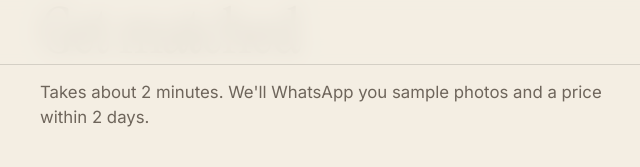
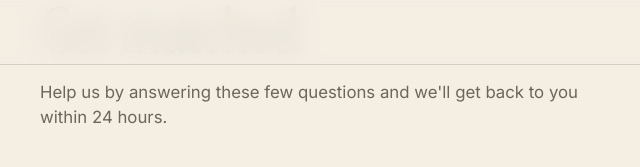
Before and after one commit to konvoclub/konvoclub.github.io, a plain HTML site: page match.html in a window 1280 px wide. Shown: the top 167 px of the page, 312-952 px from the left. Drawn offline with Linux system fonts and the light colour scheme.

Commit message:
Fix signup page scroll and update grad intro

```diff
--- a/match.html
+++ b/match.html
@@ -22,7 +22,7 @@
 
   <main class="wrap form-wrap">
     <h1 class="form-title">Get matched</h1>
-    <p class="form-intro">Takes about 2 minutes. We'll WhatsApp you sample photos and a price within 2 days.</p>
+    <p class="form-intro">Help us by answering these few questions and we'll get back to you within 24 hours.</p>
 
     <div class="form-done finding" hidden>
       <div class="seal seal-small" aria-hidden="true">
```
Also changed, not shown: join.html (+5 -0 lines).
